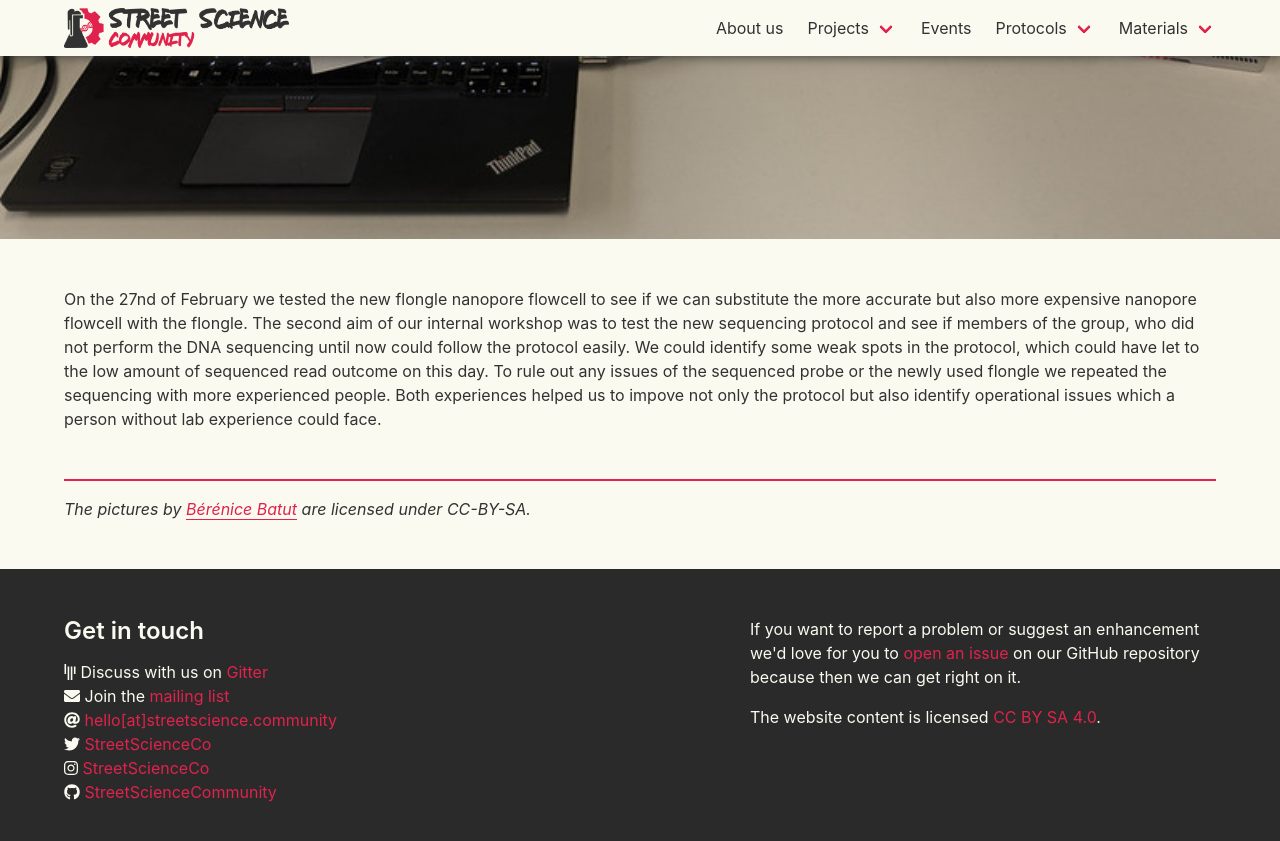
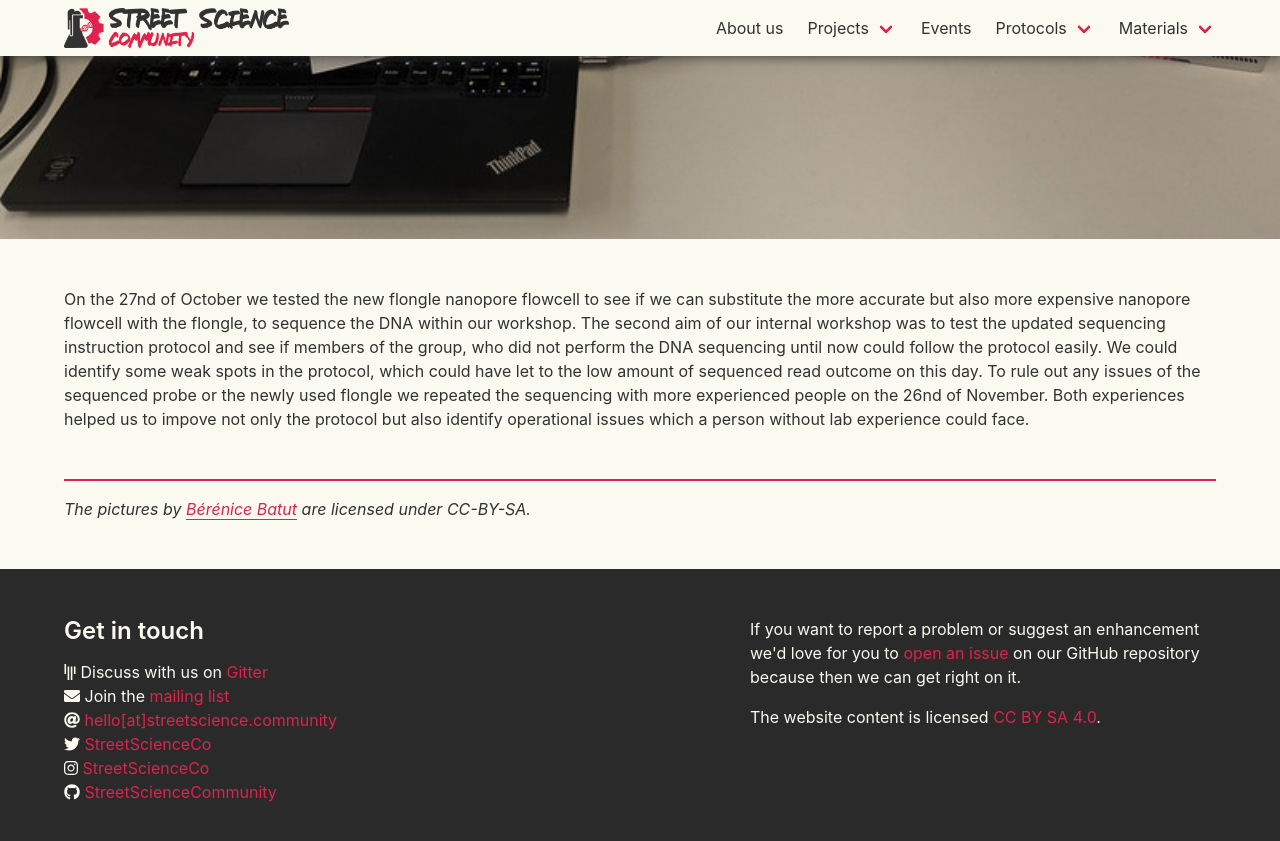
Before and after one commit to StreetScienceCommunity/StreetScienceCommunity.github.io, a Jekyll site: the page built from _events/2019-10-27-sequencing_flongle_trial.md, in a window 1280 px wide and 900 px high, scrolled down 391 px. Shown: the top 841 px of the window. Built offline with Jekyll 4.4.1, drawn with Linux system fonts in a browser that asks for light colours; nearby versions of some CDN libraries.

Commit message:
Update 2019-10-27-sequencing_flongle_trial.md

```diff
--- a/_events/2019-10-27-sequencing_flongle_trial.md
+++ b/_events/2019-10-27-sequencing_flongle_trial.md
@@ -19,6 +19,6 @@
   url: https://www.flickr.com/photos/134305289@N03/shares/AmKS19
 ---
 
-On the 27nd of February we tested the new flongle nanopore flowcell to see if we can substitute the more accurate but also more expensive nanopore flowcell with the flongle. The second aim of our internal workshop was to test the new sequencing protocol and see if members of the group, who did not perform the DNA sequencing until now could follow the protocol easily.
+On the 27nd of October we tested the new flongle nanopore flowcell to see if we can substitute the more accurate but also more expensive nanopore flowcell with the flongle, to sequence the DNA within our workshop. The second aim of our internal workshop was to test the updated sequencing instruction protocol and see if members of the group, who did not perform the DNA sequencing until now could follow the protocol easily.
 We could identify some weak spots in the protocol, which could have let to the low amount of sequenced read outcome on this day.
-To rule out any issues of the sequenced probe or the newly used flongle we repeated the sequencing with more experienced people. Both experiences helped us to impove not only the protocol but also identify operational issues which a person without lab experience could face.
+To rule out any issues of the sequenced probe or the newly used flongle we repeated the sequencing with more experienced people on the 26nd of November. Both experiences helped us to impove not only the protocol but also identify operational issues which a person without lab experience could face.
```
